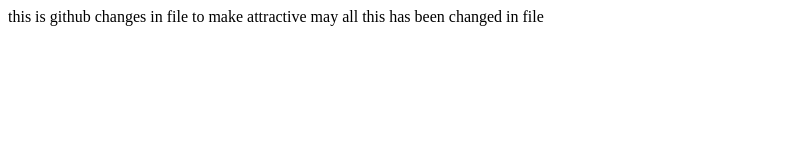
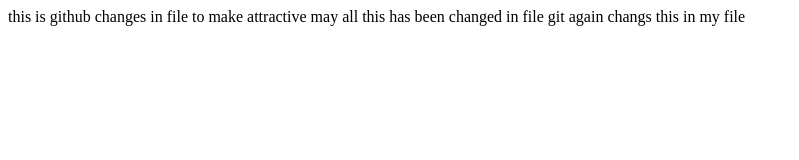
Before and after one commit to nsneeraj93/learning, a plain HTML site: page style.html in a window 1280 px wide. Shown: the whole page, without its empty margins (0-799 px from the left). Drawn offline with Linux system fonts and the light colour scheme.

Commit message:
this is last changes

```diff
--- a/style.html
+++ b/style.html
@@ -6,6 +6,7 @@
     <title>create a branch</title>
     this is github  changes in file to make attractive
     may all this has been changed in file
+    git again changs this in my file
 </head>
 <body>
 
```
